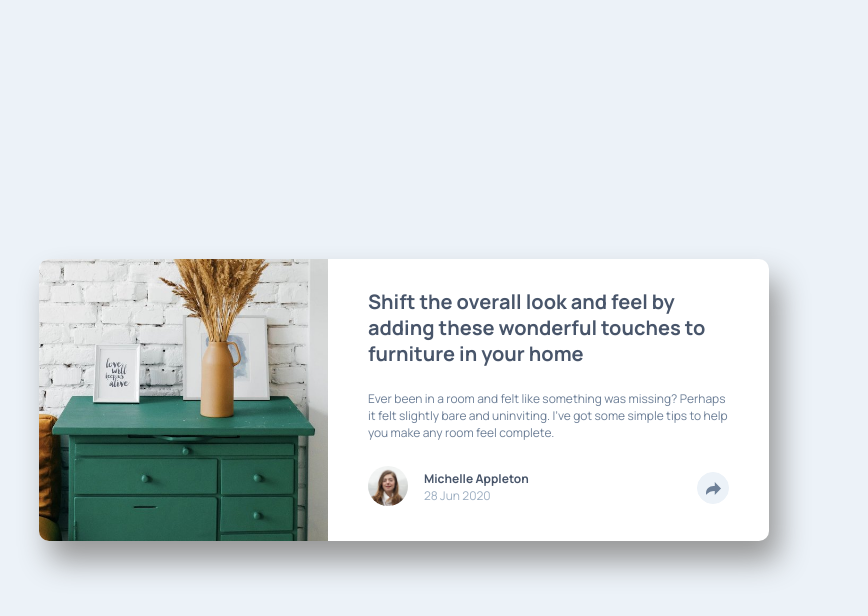
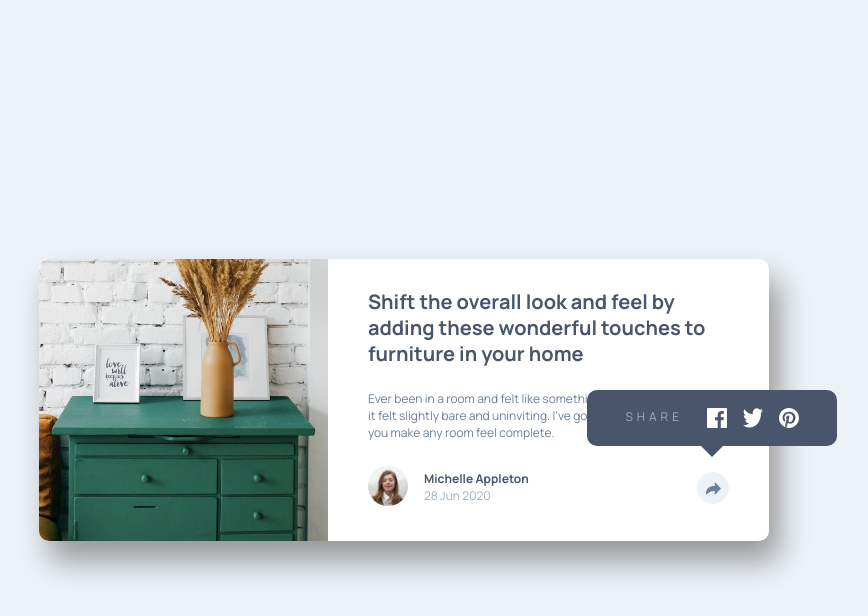
Before and after one commit to phwnganh/Article-preview-component, a plain HTML site: page index.html in a window 1280 px wide. Both pictures are taken after a click on the button 949 px from the left and 488 px from the top of the page. Shown: the whole page, without its empty margins (236-1104 px from the left). Drawn offline with Linux system fonts and the light colour scheme.

Commit message:
fix: click button share to display the tooltip

```diff
--- a/main.js
+++ b/main.js
@@ -1,19 +1,14 @@
 const shareBtn = document.querySelector(".share-icon");
 const shareTab = document.querySelector(".share-tab");
-const authContainer = document.querySelector(".author-container")
-if (window.innerWidth > 576) {
-  shareBtn.addEventListener("mouseenter", (e) => {
-    shareTab.classList.add("active");
-  });
+const authContainer = document.querySelector(".author-container");
+console.log("sharebtn: ", shareBtn);
+console.log("share tab: ", shareTab);
 
-  shareBtn.addEventListener("mouseleave", (e) => {
-    shareTab.classList.remove("active");
-  });
-}
 
-if(window.innerWidth <= 576){
-    shareBtn.addEventListener("click", e => {
+shareBtn.addEventListener("click", () => {
+    if(window.innerWidth <= 576){
         authContainer.classList.toggle("active")
-    })
-
-}
+    }else{
+        shareTab.classList.toggle("active")
+    }
+})
--- a/style.css
+++ b/style.css
@@ -13,7 +13,6 @@ body {
   align-items: center;
   min-height: 100vh;
   font-family: "Manrope";
-  position: relative;
 }
 
 .container {
@@ -21,6 +20,7 @@ body {
   background-color: white;
   border-radius: 10px;
   box-shadow: 10px 20px 30px #979797;
+  position: relative;
 }
 
 .container-img {
@@ -126,6 +126,7 @@ body {
   border-radius: 10px;
   position: absolute;
   right: -68px;
+  bottom: 95px;
 }
 
 .share-tab.active::after {
@@ -197,7 +198,7 @@ body {
     filter: brightness(0) invert(1);
   }
   .share-tab {
-    display: none !important;
+    display: none;
   }
 
   .share-tab-mobile {
```
Also changed, not shown: index.html (+2 -1 lines).
